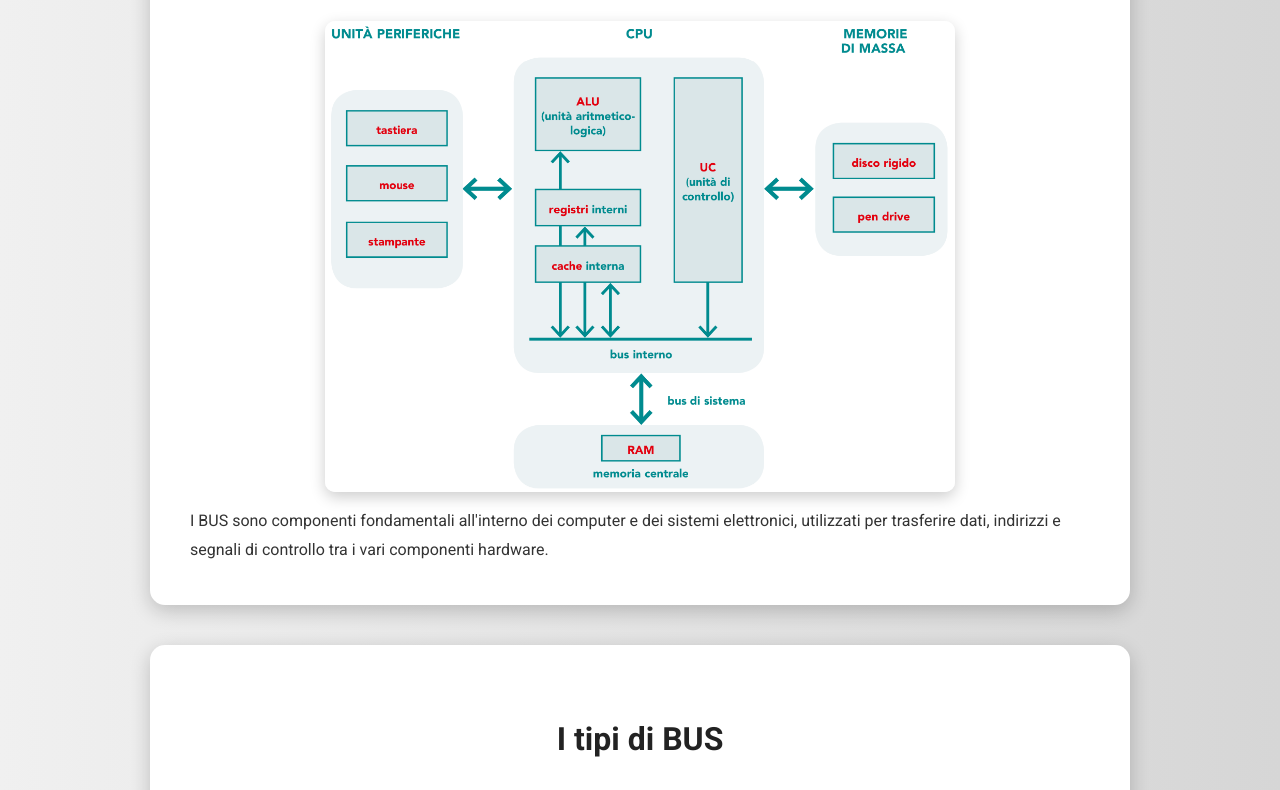
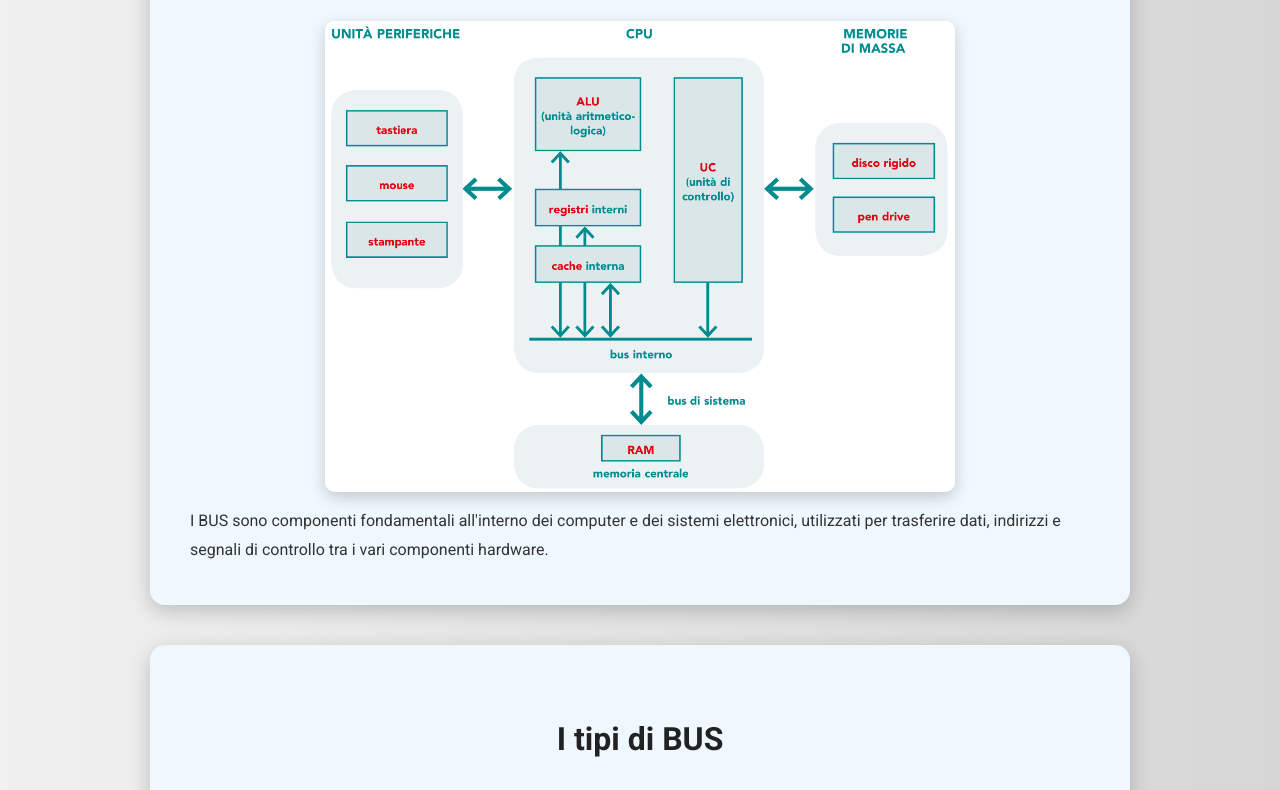
Before and after one commit to francenar/ArchitettureSistemiElaborazione, a plain HTML site: page BUS/bus.html in a window 1280 px wide. Shown: the part 415-1205 px from the top of the page. Drawn offline with Linux system fonts and the light colour scheme.

Commit message:
Update architetture.css

```diff
--- a/architetture.css
+++ b/architetture.css
@@ -50,7 +50,7 @@ nav a:hover {
     max-width: 900px;
     margin: 40px auto;
     padding: 40px;
-    background: white;
+    background: #f0f8ff;
     border-radius: 15px;
     box-shadow: 0 6px 20px rgba(0, 0, 0, 0.2);
 }
```
